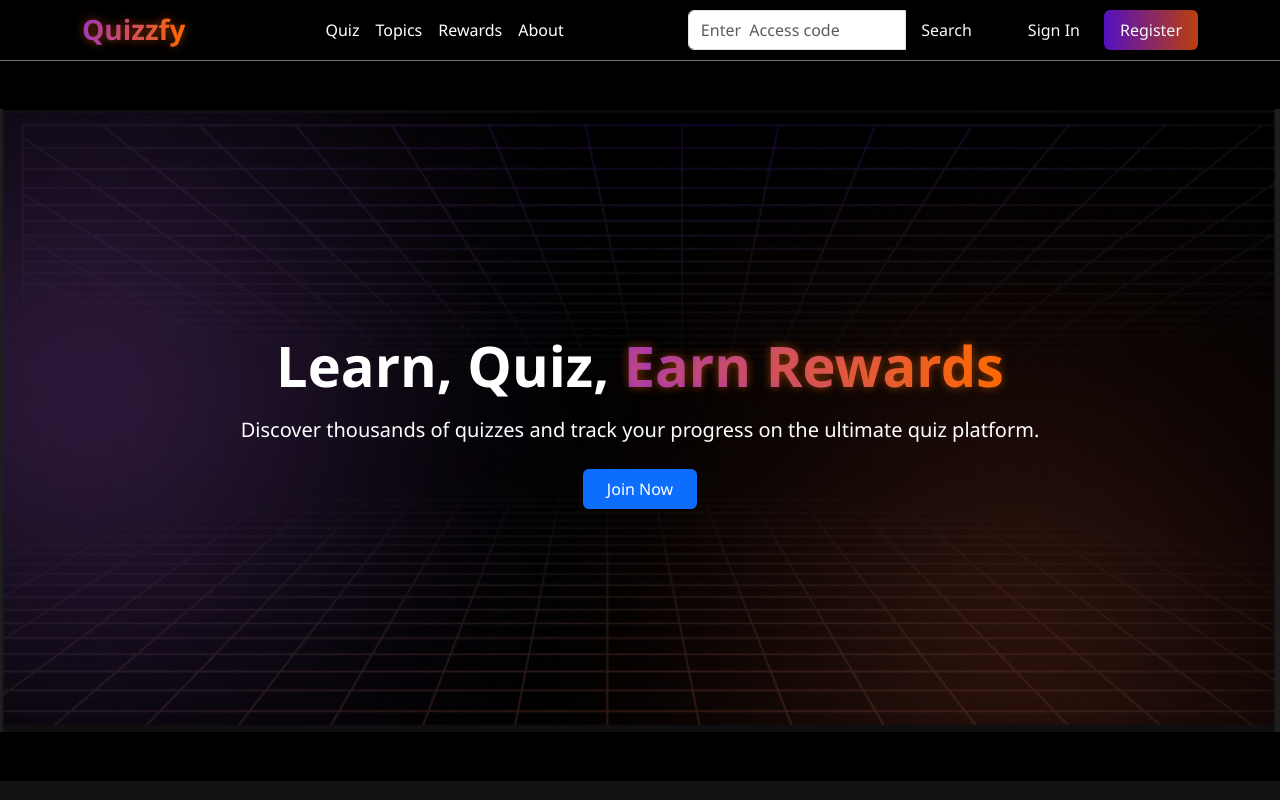
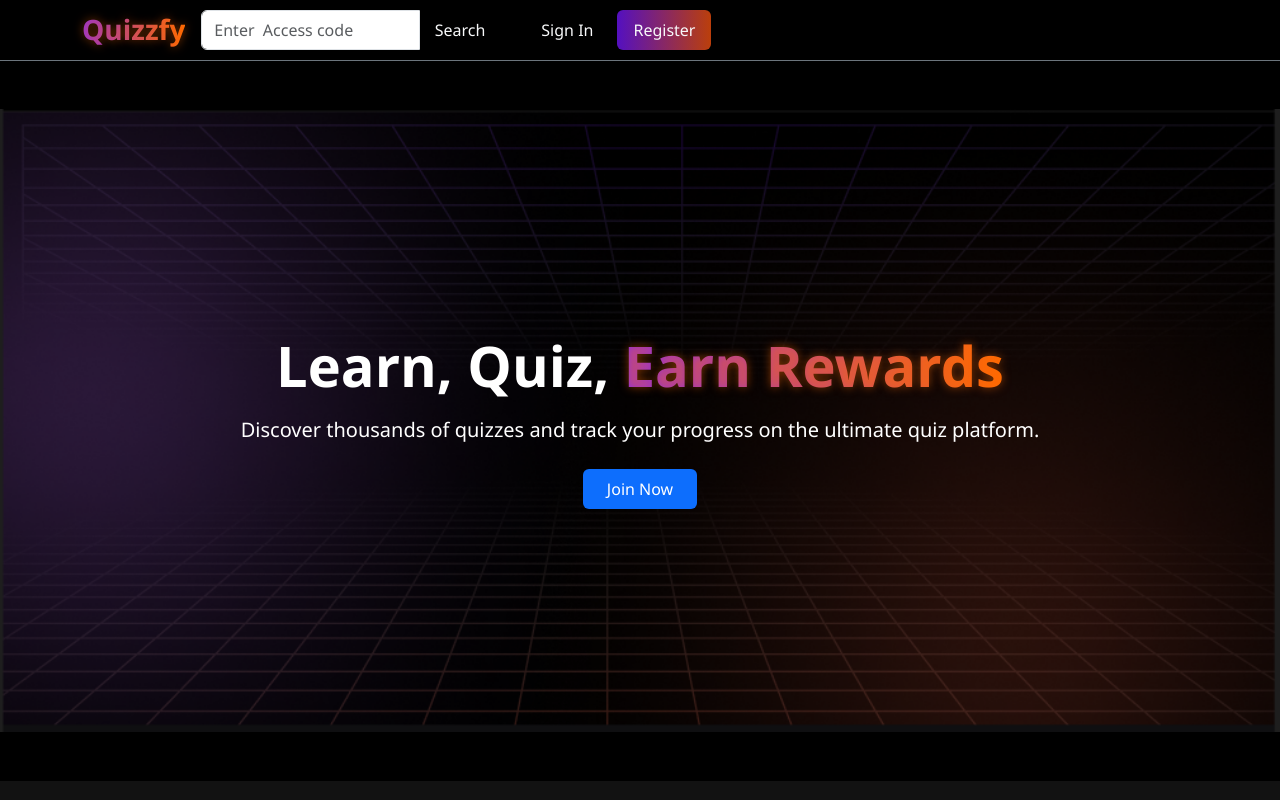
Before and after one commit to Janvi521/Quizzfy-Frontend, a React (Vite) app: page / in a window 1280 px wide. Shown: the top 800 px of the page. Built offline with nearby package versions, Linux system fonts and the light colour scheme.

Commit message:
Update HomeNavbar.jsx

```diff
--- a/src/comopents/navbar/HomeNavbar.jsx
+++ b/src/comopents/navbar/HomeNavbar.jsx
@@ -44,12 +44,12 @@
 
         {/* Center + Right */}
         <div className="collapse navbar-collapse" id="navbarNav">
-          <ul className="navbar-nav mx-auto mb-2 mb-lg-0">
+{/*           <ul className="navbar-nav mx-auto mb-2 mb-lg-0">
             <li className="nav-item"><Link className="nav-link text-white" to="/Quiz">Quiz</Link></li>
             <li className="nav-item"><a className="nav-link text-white" href="#">Topics</a></li>
             <li className="nav-item"><a className="nav-link text-white" href="#">Rewards</a></li>
             <li className="nav-item"><a className="nav-link text-white" href="#">About</a></li>
-          </ul>
+          </ul> */}
 
           {/* 🔍 Search Bar with hint under input and button beside */}
           <div className="d-flex flex-column align-items-start me-3" style={{ position: "relative", maxWidth: "300px" }}>
```
